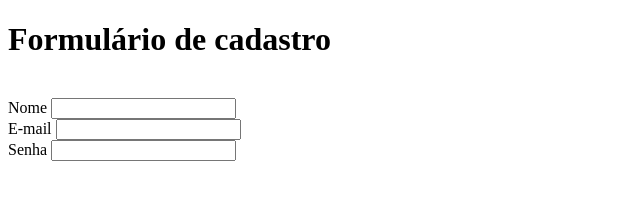
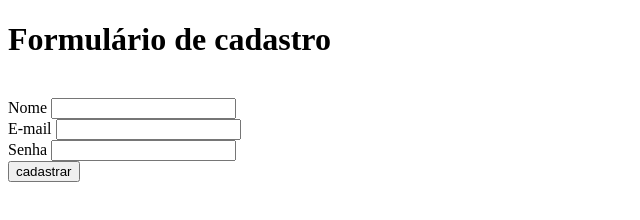
Before and after one commit to mluiz2104/exercicio_html, a plain HTML site: page index.html in a window 1280 px wide. Shown: the whole page, without its empty margins (0-640 px from the left). Drawn offline with Linux system fonts and the light colour scheme.

Commit message:
adicionando botão de cadastro

```diff
--- a/index.html
+++ b/index.html
@@ -13,7 +13,10 @@
         <label for="email">E-mail</label>
         <input id="email" type="email"><br>
          <label for="senha">Senha</label>
-         <input id="senha" type="password">
+         <input id="senha" type="password"> <br>
+         <button type="submit">
+                cadastrar
+         </button>
     </form>
 </body>
 </html>
```
